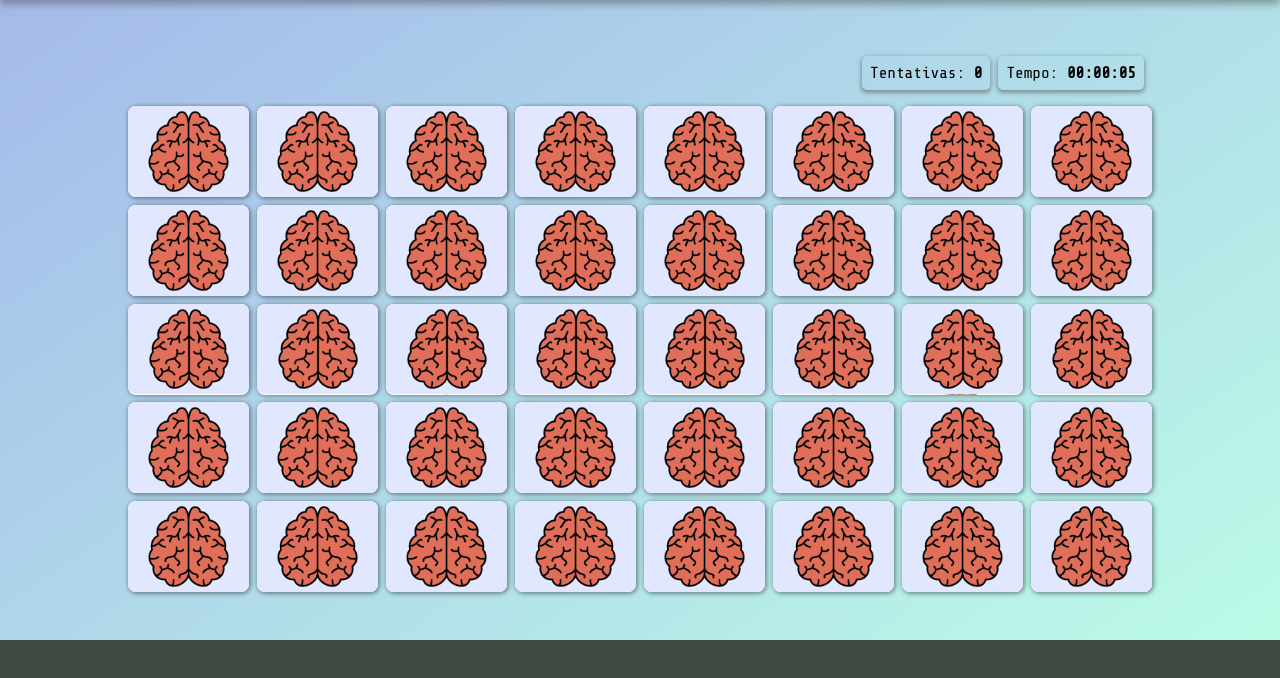
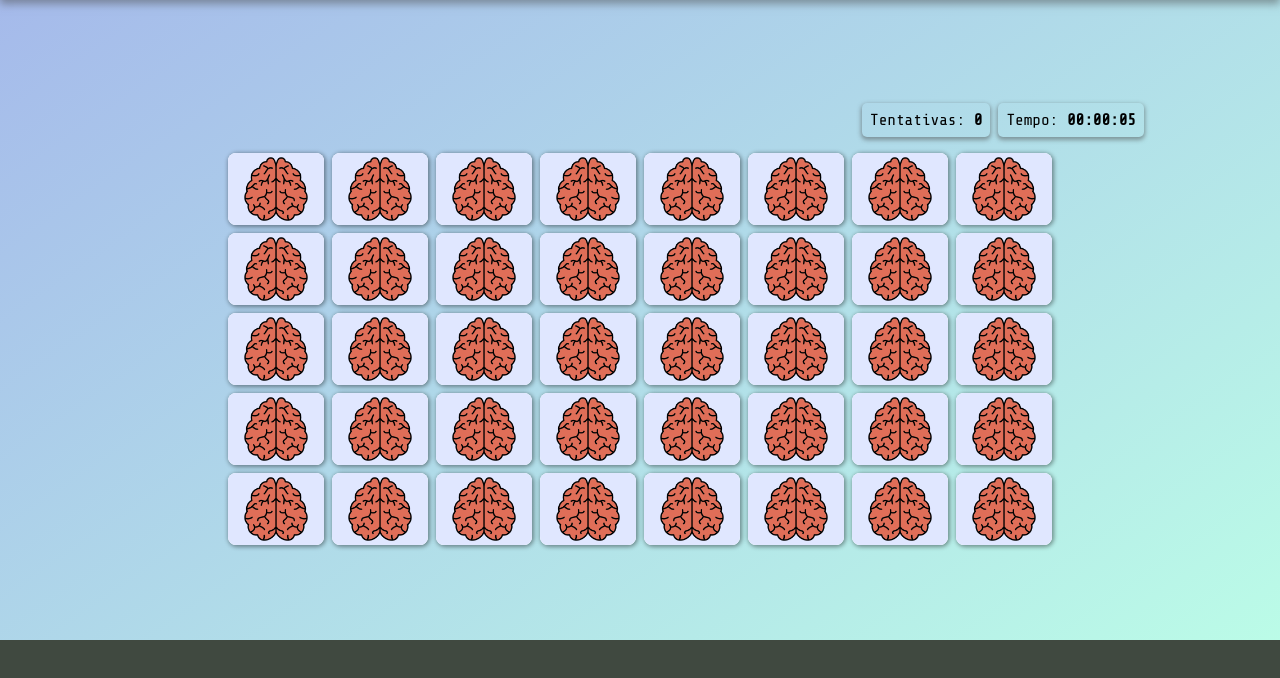
Before and after one commit to Itallo007/memory-game, a website with bundled scripts: page index.html in a window 1280 px wide. Shown: the part 160-838 px from the top of the page. Built offline with nearby package versions, Linux system fonts and the light colour scheme.

Commit message:
Corrige o tamanho das colunas do grid

```diff
--- a/css/default.css
+++ b/css/default.css
@@ -10,6 +10,5 @@
 }
  html {
   font-size: 16px;
-  width: 100vw;
   height: 100vh;
  }
--- a/css/game.css
+++ b/css/game.css
@@ -82,7 +82,7 @@ main {
   align-self: center;
   display: grid;
   gap: 0.5rem;
-  grid-template-columns: repeat(8, 1fr);
+  grid-template-columns: repeat(8, minmax(auto, 6rem));
   justify-items: center;
   justify-content: center;
   width: 100%;
```
